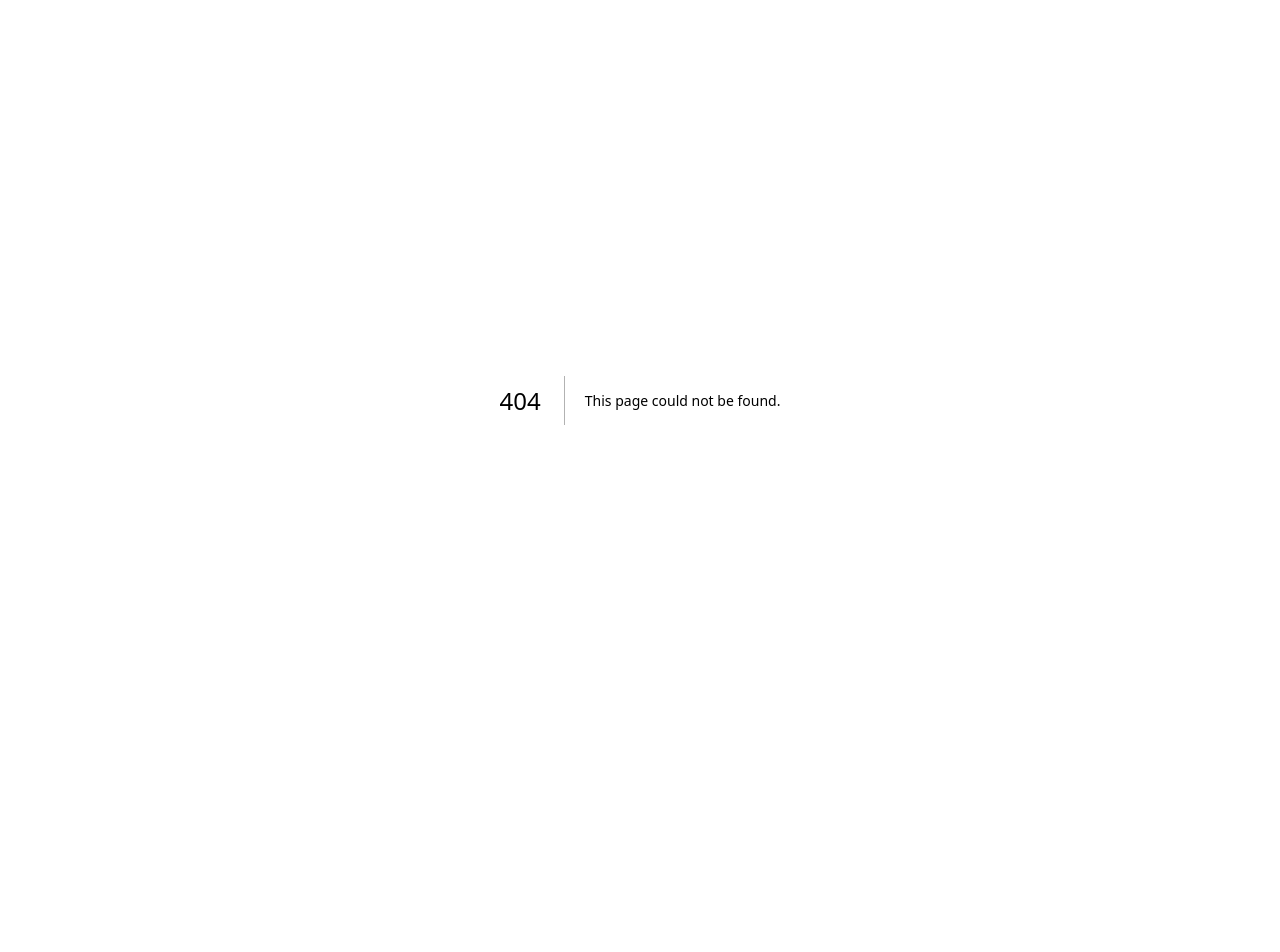
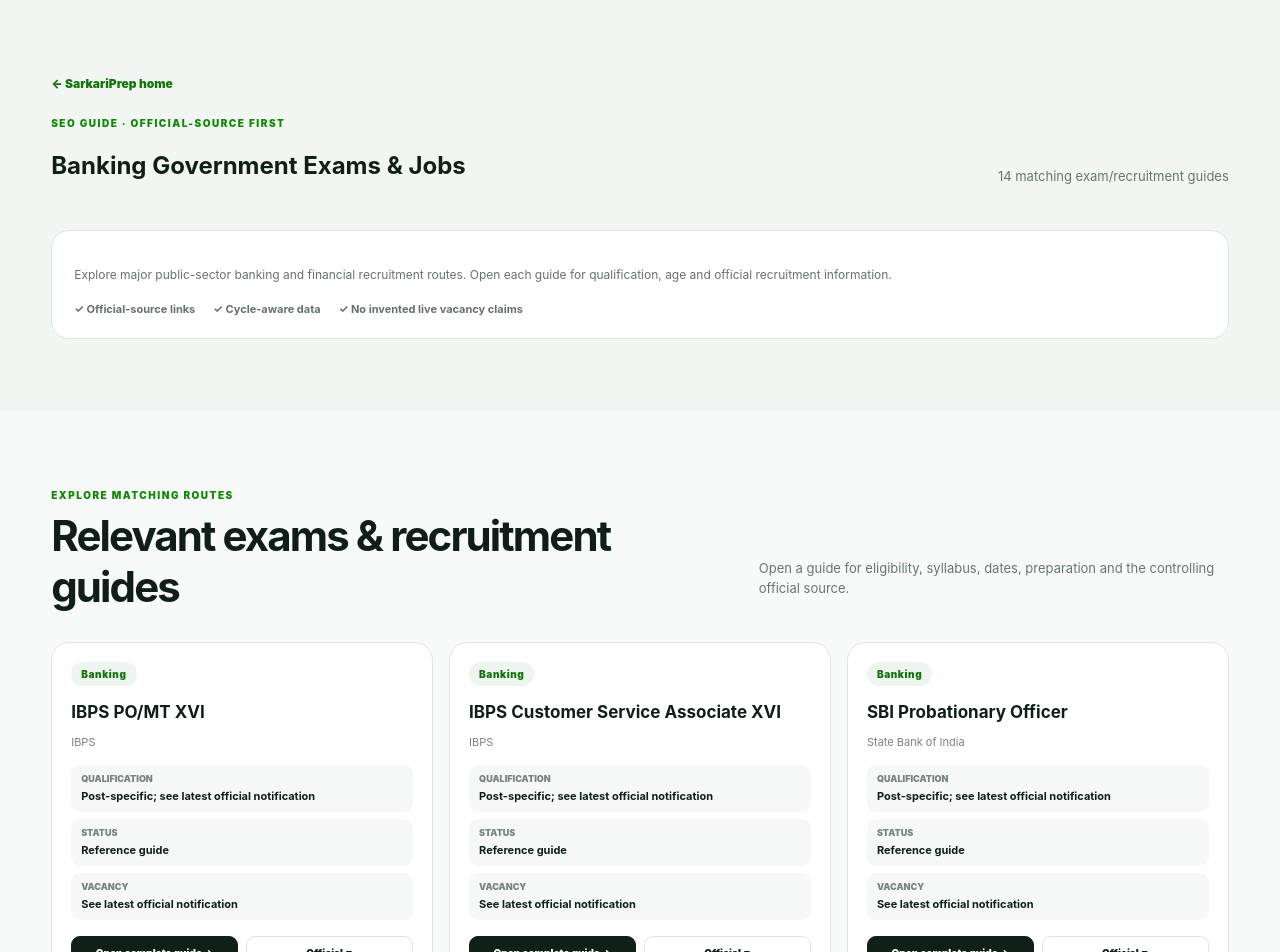
Before and after one commit to Samansari07/examadda, a Next.js app: page /banking-government-jobs in a window 1280 px wide. Before the commit this address had no page. Shown: the top 952 px of the page. Before the commit the page ends 800 px from the top, so only its background shows below. Built offline with nearby package versions, Linux system fonts and the light colour scheme.

Commit message:
feat: add dynamic SEO landing pages

```diff
--- /dev/null
+++ b/app/[landing]/page.tsx
@@ -0,0 +1,89 @@
+import type { Metadata } from "next";
+import { notFound } from "next/navigation";
+import { getLandingExams, getSeoLanding, seoLandings } from "@/lib/seo-landings";
+
+export function generateStaticParams() {
+  return seoLandings.map(({ slug }) => ({ landing: slug }));
+}
+
+export async function generateMetadata({ params }: { params: Promise<{ landing: string }> }): Promise<Metadata> {
+  const { landing: slug } = await params;
+  const page = getSeoLanding(slug);
+  if (!page) return { title: "Government Exams & Jobs" };
+  const url = "https://sarkariprep.online/" + page.slug;
+  return {
+    title: page.title,
+    description: page.description,
+    keywords: page.keywords,
+    alternates: { canonical: url },
+    openGraph: { title: page.title + " | SarkariPrep", description: page.description, url, siteName: "SarkariPrep", type: "website", locale: "en_IN", images: [{ url: "https://sarkariprep.online/opengraph-image", width: 1200, height: 630, alt: page.title }] },
+    twitter: { card: "summary_large_image", title: page.title + " | SarkariPrep", description: page.description, images: ["https://sarkariprep.online/opengraph-image"] }
+  };
+}
+
+export default async function SeoLandingPage({ params }: { params: Promise<{ landing: string }> }) {
+  const { landing: slug } = await params;
+  const page = getSeoLanding(slug);
+  if (!page) notFound();
+  const matches = getLandingExams(page);
+  const related = seoLandings.filter(x => x.slug !== page.slug).slice(0, 6);
+  const jsonLd = {
+    "@context": "https://schema.org",
+    "@type": "CollectionPage",
+    name: page.title,
+    description: page.description,
+    url: "https://sarkariprep.online/" + page.slug,
+    isPartOf: { "@type": "WebSite", name: "SarkariPrep", url: "https://sarkariprep.online" }
+  };
+
+  return <main>
+    <script type="application/ld+json" dangerouslySetInnerHTML={{ __html: JSON.stringify(jsonLd) }} />
+    <section className="section light">
+      <div className="wrap">
+        <a className="backLink" href="/">← SarkariPrep home</a>
+        <div className="sectionHead">
+          <div><span className="eyebrow">SEO GUIDE · OFFICIAL-SOURCE FIRST</span><h1>{page.h1}</h1></div>
+          <p>{matches.length} matching exam/recruitment guides</p>
+        </div>
+        <div className="detailCard">
+          <p>{page.intro}</p>
+          <div className="trustRow"><span>✓ Official-source links</span><span>✓ Cycle-aware data</span><span>✓ No invented live vacancy claims</span></div>
+        </div>
+      </div>
+    </section>
+
+    <section className="section">
+      <div className="wrap">
+        <div className="sectionHead"><div><span className="eyebrow">EXPLORE MATCHING ROUTES</span><h2>Relevant exams & recruitment guides</h2></div><p>Open a guide for eligibility, syllabus, dates, preparation and the controlling official source.</p></div>
+        <div className="examGrid">
+          {matches.map(e => <article className="examCard" key={e.slug}>
+            <span className="tag">{e.category}</span>
+            <h3>{e.name}</h3>
+            <p className="org">{e.organization}</p>
+            <div className="miniFacts"><div><small>Qualification</small><b>{e.qualifications}</b></div><div><small>Status</small><b>{e.dataStatus === "official-verified" ? "Officially verified" : e.status === "family" ? "Recruitment family" : "Reference guide"}</b></div><div><small>Vacancy</small><b>{e.vacancies}</b></div></div>
+            <div className="cardLinks"><a className="primaryLink" href={"/exams/" + e.slug}>Open complete guide →</a><a href={e.notificationUrl || e.sourceUrl || e.officialUrl} target="_blank" rel="noopener noreferrer">Official ↗</a></div>
+          </article>)}
+        </div>
+      </div>
+    </section>
+
+    <section className="section light">
+      <div className="wrap">
+        <div className="sectionHead"><div><span className="eyebrow">MORE WAYS TO EXPLORE</span><h2>Related government-exam guides</h2></div></div>
+        <div className="careerGrid">
+          {related.map(x => <a className="careerCard" href={"/" + x.slug} key={x.slug}><div><b>{x.h1}</b><p>{x.description}</p></div><strong>→</strong></a>)}
+        </div>
+      </div>
+    </section>
+
+    <section className="section compact">
+      <div className="wrap">
+        <div className="detailCard">
+          <h2>How SarkariPrep keeps information useful</h2>
+          <p>Exam profiles are connected to official-source data and clearly distinguish verified current-cycle information from reference or recruitment-family information. If an automated source check fails, that is not treated as proof that a notification does not exist.</p>
+          <div className="cardLinks"><a className="primaryLink" href="/exams">Browse all exams →</a><a href="/notifications">Open notifications →</a><a href="/jobs">Explore jobs →</a></div>
+        </div>
+      </div>
+    </section>
+  </main>;
+}
```
